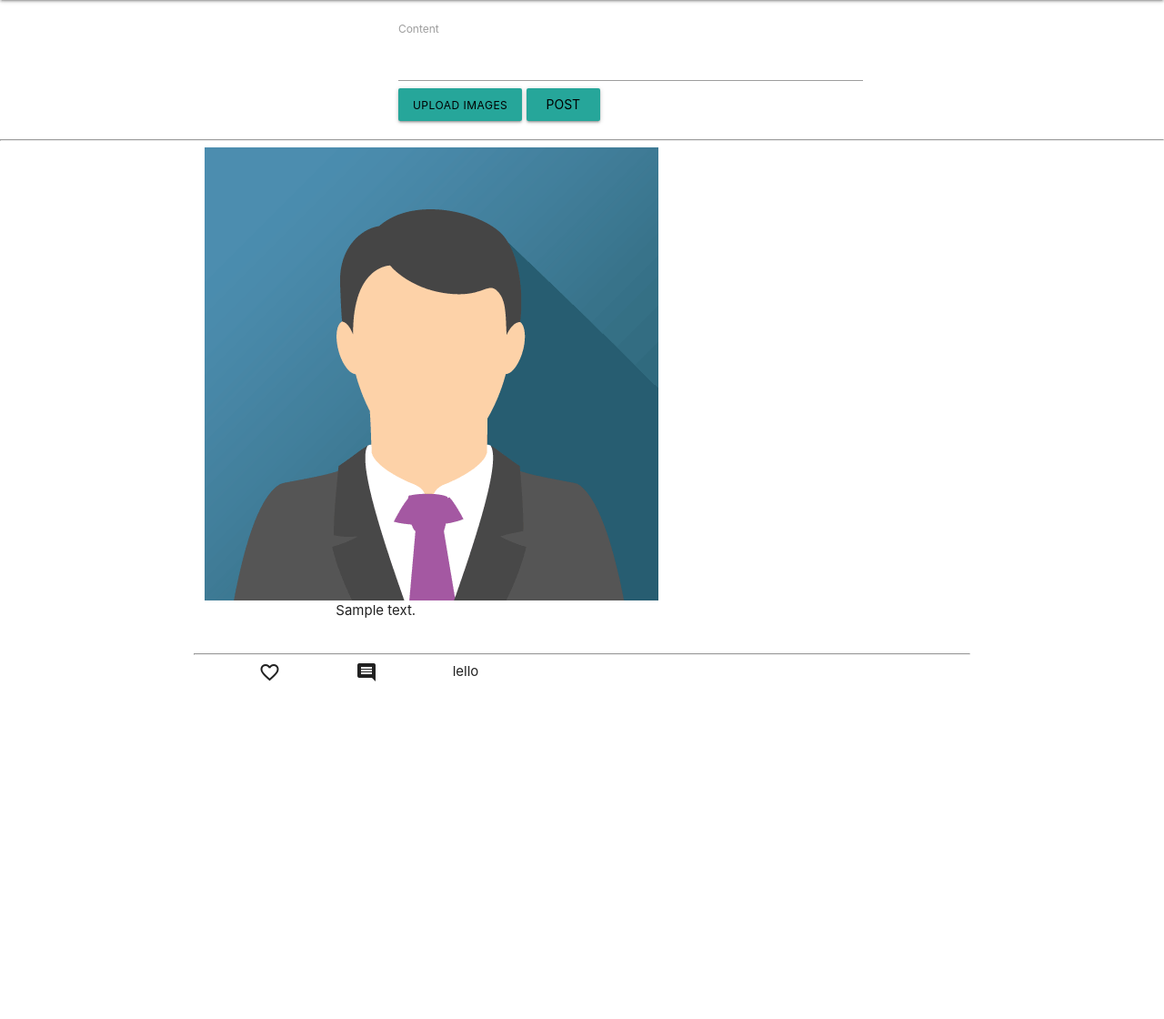
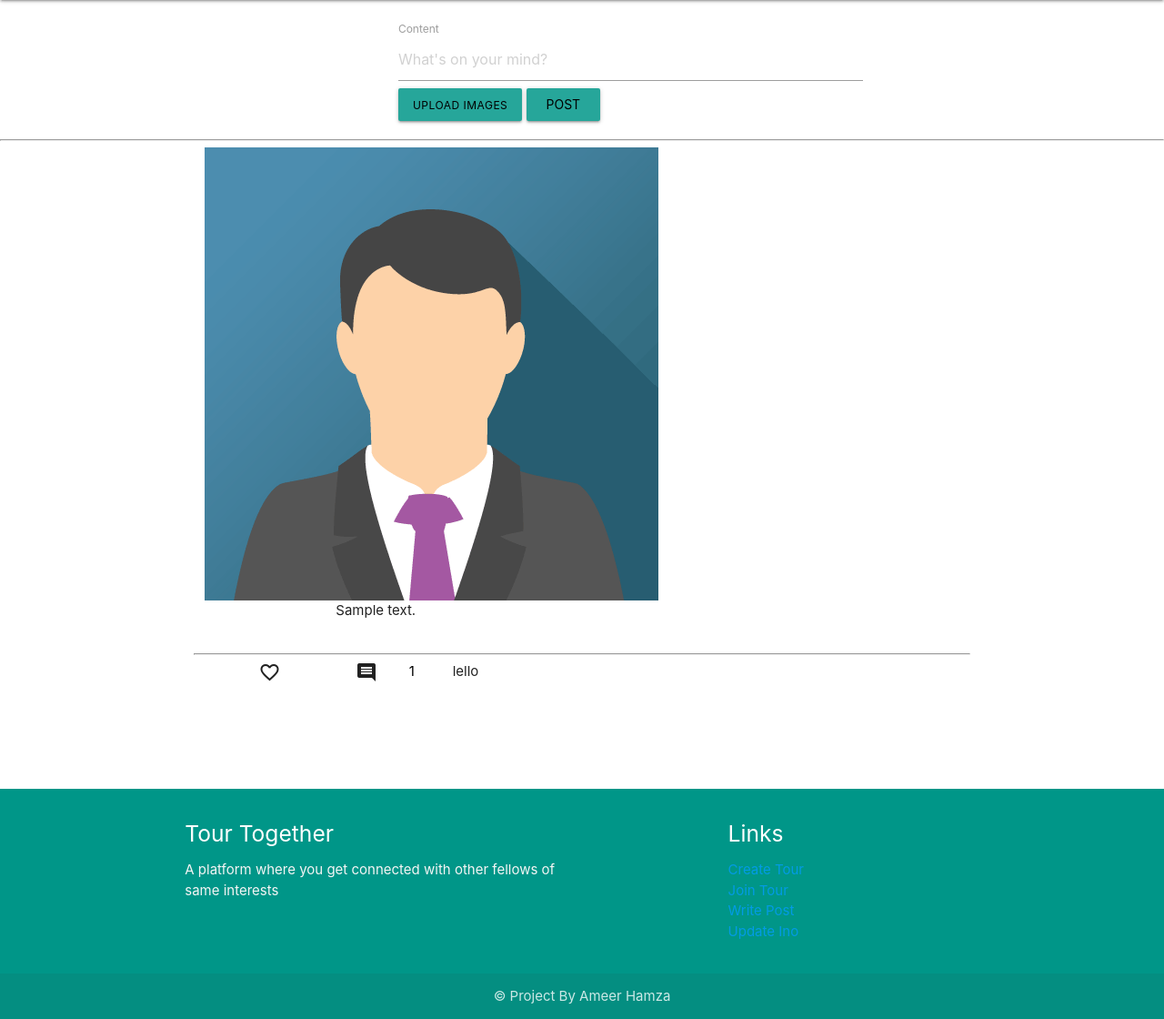
Before and after one commit to chieftainameer/Tour-Together, a Rails app: page / in a window 1280 px wide. Shown: the part 64-1184 px from the top of the page at 91% size. Before the commit the page ends 813 px from the top, so only its background shows below. Run offline with Rails 7, Linux system fonts and the light colour scheme; a user stored in the database is signed in; tables that the repository leaves empty hold one stand-in row (values such as "Sample post"); style sheets or scripts are compiled from the project's sources; some libraries are stand-ins or nearby versions.

Commit message:
added comment rendering and pagination to users, users-feed page and tours

```diff
--- a/app/assets/stylesheets/application.css
+++ b/app/assets/stylesheets/application.css
@@ -147,7 +147,6 @@ ul.d-down li{
 }
  .action-bar{
  	height:60px;
- 	background-color:white;
  	box-shadow: 1px;
  	width:50%;
  }
--- a/app/controllers/home_controller.rb
+++ b/app/controllers/home_controller.rb
@@ -3,5 +3,7 @@ class HomeController < ApplicationController
   	@tours = Tour.order(created_at: :desc)
   	@feed_items = current_user.feed.order(created_at: :desc).paginate(page: params[:page], per_page: 10)
   	@post = Post.new
+  	@comment = Comment.new
+
   end
 end
--- a/app/controllers/posts_controller.rb
+++ b/app/controllers/posts_controller.rb
@@ -25,7 +25,6 @@ class PostsController < ApplicationController
   # POST /posts.json
   def create
     @post = current_user.posts.new(post_params)
-
 
       if @post.save
             redirect_to request.referrer
--- a/app/controllers/tours_controller.rb
+++ b/app/controllers/tours_controller.rb
@@ -4,7 +4,7 @@ class ToursController < ApplicationController
   # GET /tours
   # GET /tours.json
   def index
-    @tours = Tour.all
+    @tours = Tour.order(created: :desc).paginate(page: params[:page], per_page:10)
   end
 
   # GET /tours/1
--- a/app/controllers/users_controller.rb
+++ b/app/controllers/users_controller.rb
@@ -3,7 +3,7 @@ class UsersController < ApplicationController
 	before_action :set_user, only:[:show, :edit, :following, :followers]
 
 	def index
-		@users = User.all
+		@users = User.order(created_at: :desc).paginate(page: params[:page], per_page: 25)
 	end
 
 	def show
--- a/app/controllers/wishlists_controller.rb
+++ b/app/controllers/wishlists_controller.rb
@@ -2,7 +2,7 @@ class WishlistsController < ApplicationController
 	before_action :authenticate_user!
 
 	def index
-		@wishlists = current_user.wishlisted_tours.order(created_at: :desc)
+		@wishlists = current_user.wishlisted_tours.order(created_at: :desc).paginate(page: params[:page], per_page: 10)
 	end
 
 	def create
--- a/app/views/home/index.html.erb
+++ b/app/views/home/index.html.erb
@@ -3,7 +3,7 @@
   <div class="col m5 offset-m4 s12">
     <%= form_for @post do |form| %>
       <%= form.label :content %>
-      <%= form.text_field :content %>
+      <%= form.text_field :content, placeholder:"What's on your mind?" %>
       <div class="btn file-field ">
     <%= form.label 'Upload Images', class:"black-text" %>
     <%= form.file_field :images, multiple: true %>
@@ -54,18 +54,55 @@
             <% end %><hr/>
             <div class="row action-bar">
               <div class="col m1 s1 offset-m2"><i class="material-icons">favorite_border</i></div>
-              <div class="col m3 s1 offset-m2 comment-btn"><i class="material-icons">comment</i></div>
+              <div class="col m3 s1 offset-m2 comment-btn"><i class="material-icons">comment</i><span class="badge " style="color:black;"><%= feed_item.comments.count %></span></div>
               <div class="col m3 s1">lello</div>
             </div>
-            <div class="row comment-inp" style="display:none">
-              <input type="text" name="comment">
+            <div class="comment-inp" style="display:none">
+            <div class="row">
+              <%= form_for @comment do |form| %>
+              <div class="col m6 s12">
+                    <%= form.hidden_field :post_id, value: feed_item.id %>
+                    <div class="input-field">
+                      <%= form.label :content %>
+                      <%= form.text_field :content,placeholder:"Write your comment" %>
+                    </div>
+               </div>
+              <div class="col m2 s2 offset-s2">
+                <div class="actions waves-effect waves-light btn" style="margin-bottom:-70px;">
+                  <%= form.submit 'Post Comment' %>
+                </div>
+              </div>
+              <% end %>
             </div>
 
+
+             <% if feed_item.comments.any? %>
+                <% feed_item.comments.last(7).each do |comment| %>
+
+                <div class="row">
+              <div class="col m1 s1 offset-m1 offset-s1">
+                      <% if comment.user.profile.attachment.present? %>
+                  <%= image_tag feed_item.user.profile, style:"width:40px;height:40px;border-radius:50%;" %>
+                <% else %>
+                  <%= image_tag 'img_avatar.png', style:"width:40px;height:40px;border-radius:50%;" %>
+                <% end %>
+
+              </div>
+
+              <div class="col m6 s12">
+                <div style="margin-top:-5px;"><p><b><%= link_to user_path(comment.user) do %><%= comment.user.first_name %> <%= comment.user.last_name %><% end %></b> <%= comment.content %></p></div>
+              </div>
+
+            </div>
+            <% end %>
+            <% end %>
+        </div>
       </div>
         <% end %>
 
     </div>
 </div>
+<div class="center"><%= will_paginate @feed_items %></div>
 <div class="row center">
   <%= will_paginate @feed_items %>
 </div>
--- a/app/views/layouts/application.html.erb
+++ b/app/views/layouts/application.html.erb
@@ -106,7 +106,32 @@
   </ul>
 
     <%= yield %>
-
+        <div style="bottom:0;">
+        <footer class="page-footer teal">
+          <div class="container">
+            <div class="row">
+              <div class="col l6 s12">
+                <h5 class="white-text">Tour Together</h5>
+                <p class="grey-text text-lighten-4">A platform where you get connected with other fellows of same interests</p>
+              </div>
+              <div class="col l4 offset-l2 s12">
+                <h5 class="white-text">Links</h5>
+                <ul>
+                  <li><%= link_to 'Create Tour', new_tour_path %></li>
+                  <li><%= link_to 'Join Tour', tours_path %></li>
+                  <li><%= link_to 'Write Post', root_path %></li>
+                  <li><%= link_to 'Update Ino', edit_user_path(current_user) %></li>
+                </ul>
+              </div>
+            </div>
+          </div>
+          <div class="footer-copyright">
+            <div class="container center">
+            © Project By Ameer Hamza
+            </div>
+          </div>
+        </footer>
+      </div>
 
 
     <script src="https://cdnjs.cloudflare.com/ajax/libs/materialize/1.0.0/js/materialize.min.js"></script>
--- a/app/views/tours/index.html.erb
+++ b/app/views/tours/index.html.erb
@@ -59,5 +59,4 @@
   </div>
   <% end %>
 <br>
-
-<%= link_to 'New Tour', new_tour_path %>
+<div class="center"><%= will_paginate @tours %></div>
--- a/app/views/users/index.html.erb
+++ b/app/views/users/index.html.erb
@@ -26,3 +26,4 @@
 <% end %>
 </div>
 <% end %>
+<div class="center"><%= will_paginate @users %></div>
--- a/app/views/users/show.html.erb
+++ b/app/views/users/show.html.erb
@@ -18,7 +18,7 @@
 				<p><%= link_to followers_user_path(@user) do %>Followers <%= @user.followers.count %><% end %></p>
 			</div>
 			<div class="col m3">
-				<p class="right"><%= link_to following_user_path(@user) %>Following <%= @user.following.count %><% end %></p>
+				<p class="right"><%= link_to following_user_path(@user) do %>Following <%= @user.following.count %><% end %></p>
 			</div>
 		</div>
 		<div class="row ">
--- a/app/views/wishlists/index.html.erb
+++ b/app/views/wishlists/index.html.erb
@@ -24,3 +24,4 @@
   </div>
   </div>
 <% end %>
+<div class="center"><%= will_paginate @wishlists %></div>
```
Also changed, not shown: app/controllers/comments_controller.rb (+9 -11 lines).
